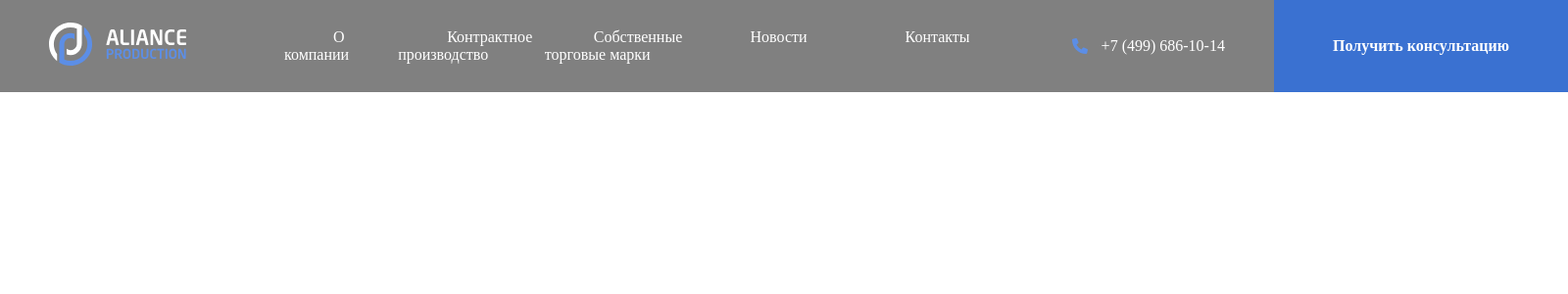
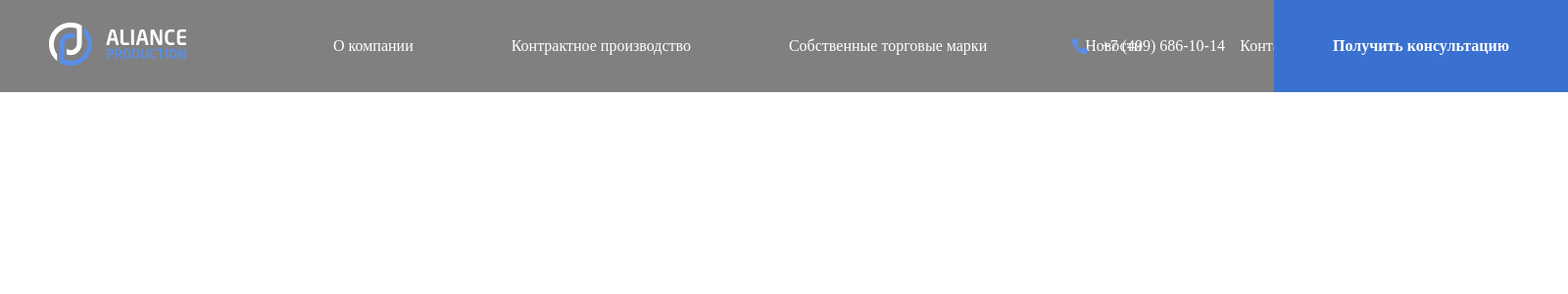
Before and after one commit to Karter298/Aliance, a PHP site: page / in a window 1600 px wide. Shown: the top 300 px of the page at 98% size. Run offline with PHP 8.4, Linux system fonts and the light colour scheme.

Commit message:
add: header-nav-item

```diff
--- a/css/style.css
+++ b/css/style.css
@@ -56,3 +56,6 @@
 .header-button {
   height: 100%;
 }
+.header-nav-item {
+  flex-shrink: 0; /* Текст съезжал в два ряда на меньшем экране*/
+}
```
